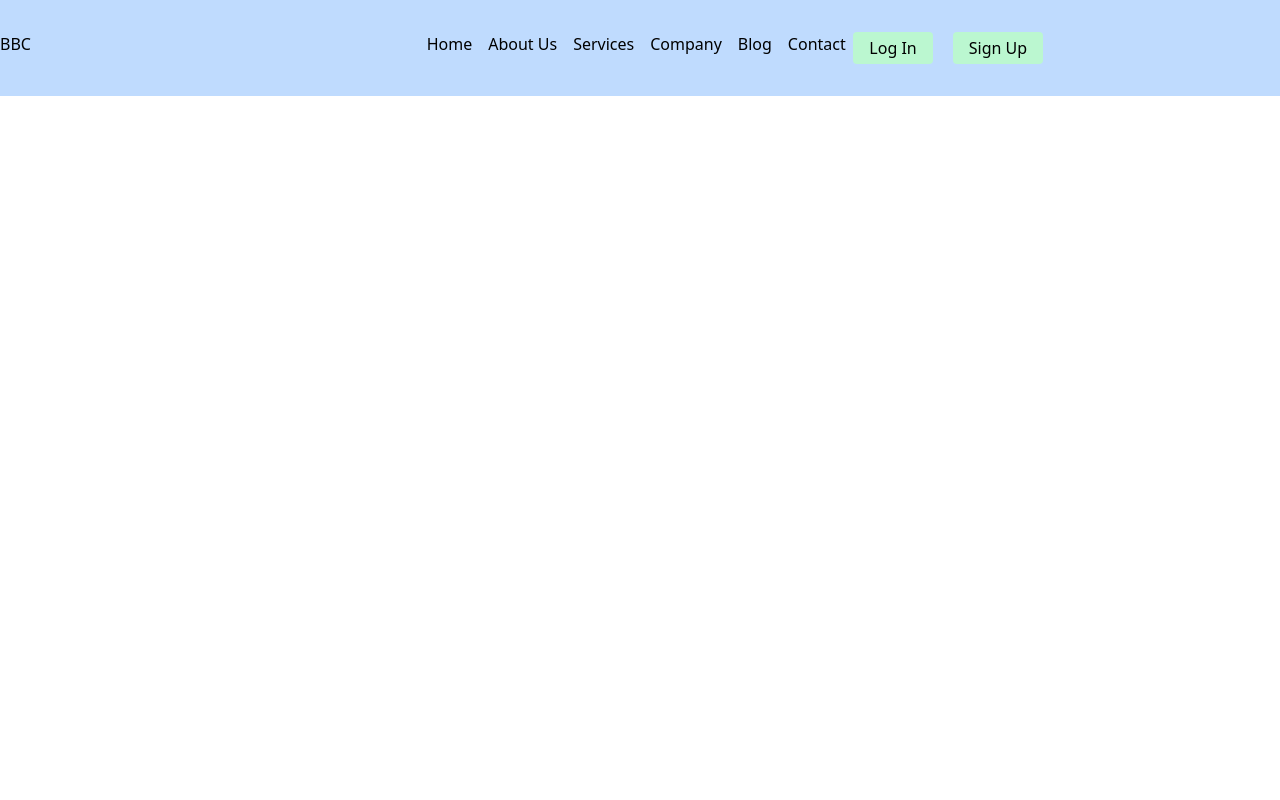
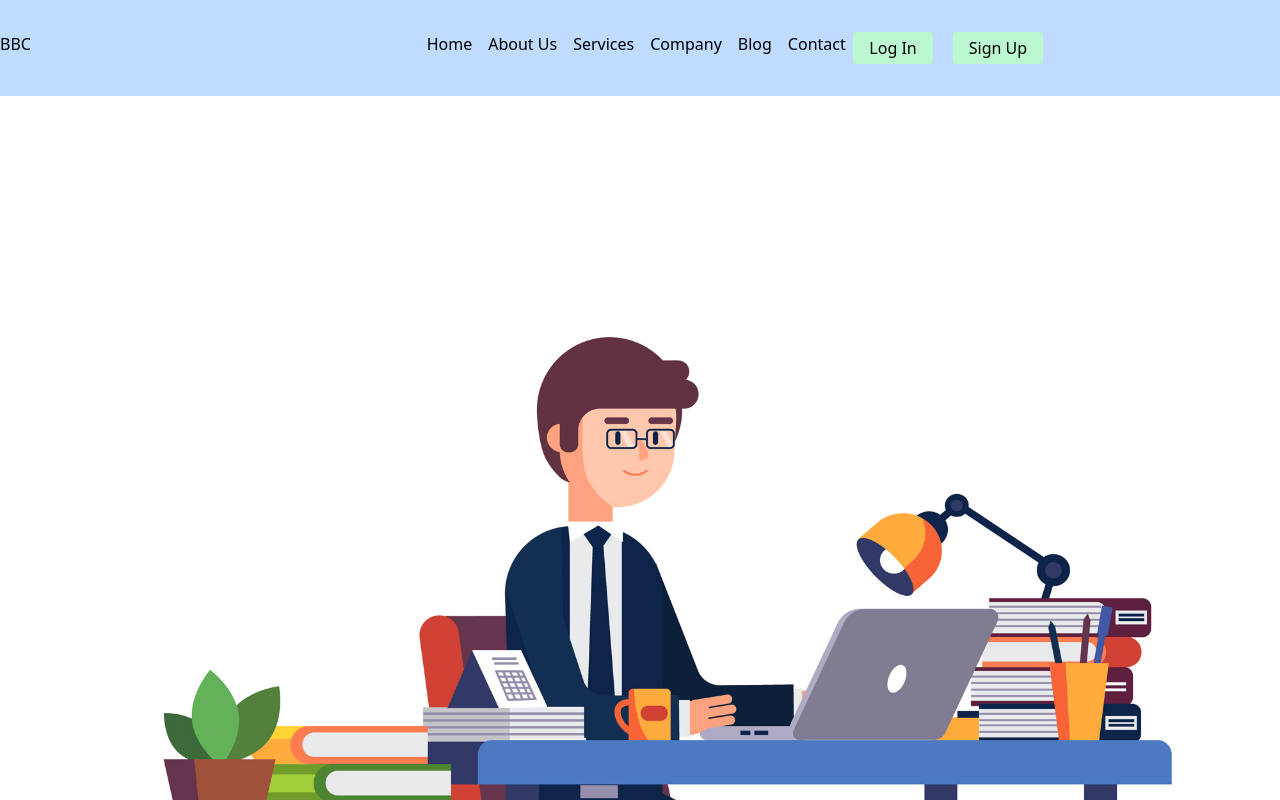
Before and after one commit to Satabdi-Rani/anim, a plain HTML site: page index.html in a window 1280 px wide. Shown: the top 800 px of the page. Drawn offline with nearby package versions, Linux system fonts and the light colour scheme.

Commit message:
Banner added

```diff
--- a/index.html
+++ b/index.html
@@ -35,5 +35,9 @@
            <!--  -->
         </div>
     </div>
+
+    <section >
+        <img src="images/banner.jpg" alt="">
+    </section>
 </body>
 </html>
```
Also changed, not shown: images/banner.jpg (added).
